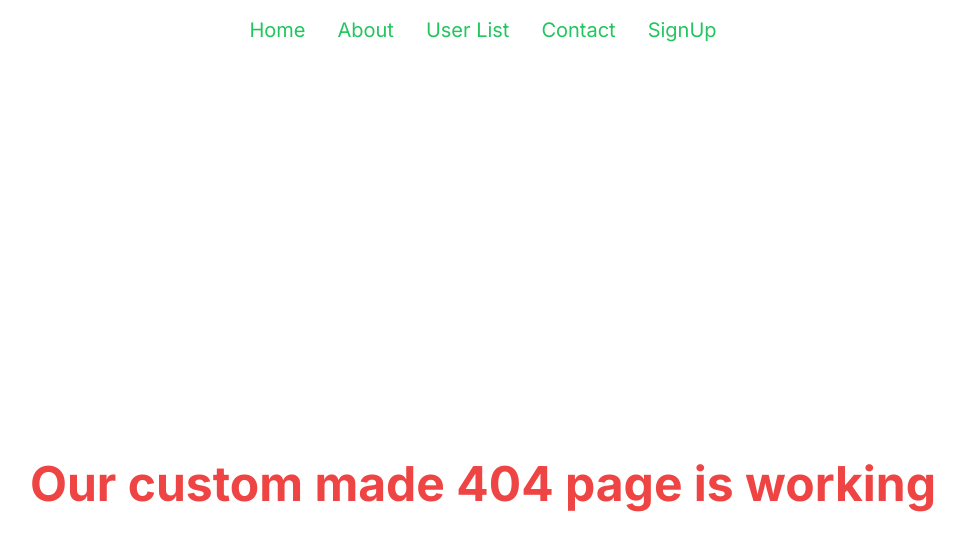
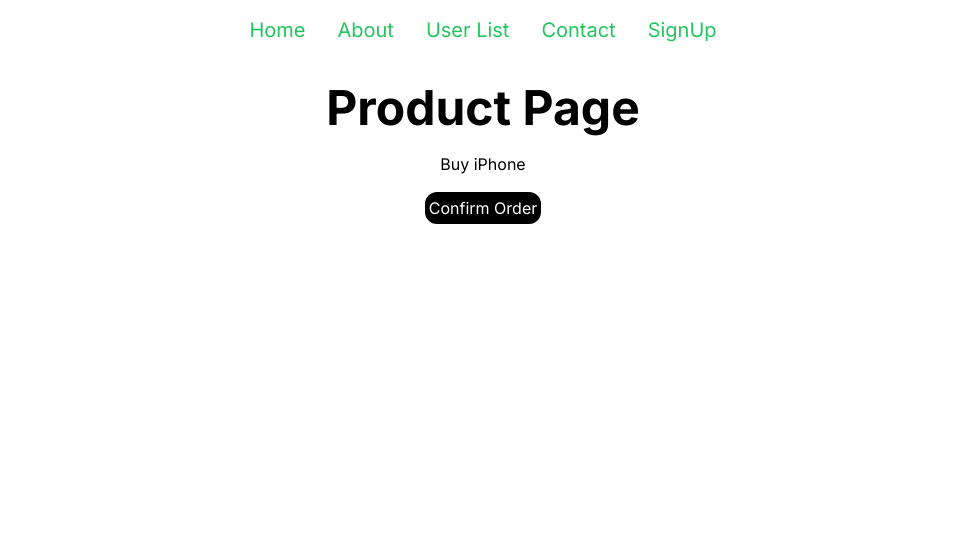
Before and after one commit to Md-Ashikur-Rahman-Ashik/NextJS, a Next.js app: page /product in a window 1280 px wide. Before the commit this address had no page. Shown: the top 550 px of the page, without its empty margins (157-1122 px from the left). Built offline with nearby package versions, Linux system fonts and the light colour scheme.

Commit message:
Explored programmatically navigation

```diff
--- /dev/null
+++ b/src/app/product/page.jsx
@@ -0,0 +1,30 @@
+"use client";
+import { useRouter } from "next/navigation";
+import React from "react";
+
+const Page = () => {
+  const router = useRouter();
+  const placeOrder = () => {
+    alert("Order Confirmed");
+    router.push("/");
+  };
+
+  return (
+    <div className="container mx-auto">
+      <h1 className="text-center font-bold text-5xl">Product Page</h1>
+      <div className="flex justify-center items-center mt-5 gap-4 flex-col">
+        <ul>
+          <li>Buy iPhone</li>
+        </ul>
+        <button
+          onClick={placeOrder}
+          className="bg-black text-white p-1 rounded-xl"
+        >
+          Confirm Order
+        </button>
+      </div>
+    </div>
+  );
+};
+
+export default Page;
```
